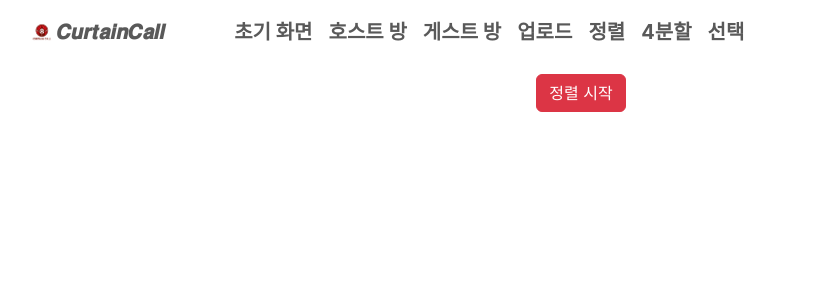
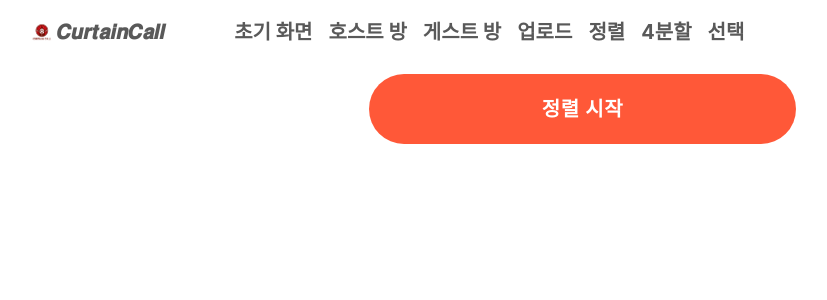
Before and after one commit to CSID-DGU/2024-1-OSS-team-1-curtaincall, a React (Create React App) app in the folder front/: page /sort in a window 1280 px wide. Shown: the top 300 px of the page, without its empty margins (59-886 px from the left). Built offline with nearby package versions, Linux system fonts and the light colour scheme.

Commit message:
Style : sort페이지 컴포넌트 분리

```diff
--- /dev/null
+++ b/front/src/component/SortPageComp/SortButton.js
@@ -0,0 +1,51 @@
+import React, { useState } from 'react';
+import { Button, ThemeProvider, CircularProgress } from '@mui/material';
+import { useNavigate } from 'react-router-dom';
+import { SBTheme } from './Theme/SBTheme';
+import localuri from '../../pages/localuri.js';
+
+const SortButton = ({ children }) => {
+    const [loading, setLoading] = useState(false);
+    const navigate = useNavigate();
+
+    const handleClick = () => {
+        if (loading) return;
+        setLoading(true);
+
+        fetch('http://' + localuri + ':8000/Algorithm_cv2/test/', {
+            method: 'GET',
+        })
+            .then(response => {
+                setLoading(false);
+                if (response.ok) {
+                    navigate('/quater');
+                } else {
+                    throw new Error('Something went wrong during the upload.');
+                }
+            })
+            .catch(error => {
+                setLoading(false);
+                console.error('An error occurred:', error);
+            });
+    };
+
+    return (
+        <ThemeProvider theme={SBTheme}>
+            <Button
+                onClick={handleClick}
+                disabled={loading}
+                sx={{
+                    backgroundColor: loading ? '#ffa793' : '#ff5838',
+                    color: 'white',
+                    '&:hover': {
+                        backgroundColor: loading ? '#ffa793' : '#ffa793'
+                    }
+                }}
+            >
+                {loading ? <CircularProgress size={24} style={{ color: 'white' }} /> : children}
+            </Button>
+        </ThemeProvider>
+    );
+};
+
+export default SortButton;
--- /dev/null
+++ b/front/src/component/SortPageComp/Theme/SBTheme.js
@@ -0,0 +1,24 @@
+import {createTheme} from "@mui/material";
+
+export const SBTheme = createTheme({
+    components: {
+        MuiButton: {
+            styleOverrides: {
+                root: {
+                    width: '33.33%',
+                    height: '70px',
+                    borderRadius: '50px',
+                    fontWeight: 'bold',
+                    fontSize: '1.25rem',
+                    position: 'relative',
+                    transition: 'background-color 0.5s ease',
+                    marginLeft: '0.25%',
+                    '@media (max-width: 768px)': {
+                        width: '66.6%',
+                        marginTop: '0.25%',
+                    }
+                },
+            }
+        }
+    }
+});
--- a/front/src/pages/Sort.js
+++ b/front/src/pages/Sort.js
@@ -1,31 +1,10 @@
-import React, { useState } from 'react';
-import { Button } from 'react-bootstrap';
-import { useNavigate } from 'react-router-dom';
-import localuri from './localuri.js';
-function Sort(){
-    // 원래는 막이 닫히는 애니메이션 같은 거 여기다 넣고 싶었는데...
-    // 애니메이션 효과가 중요한 게 아니니까...
-    const navigate = useNavigate();
+import React from 'react';
+import SortButton from '../component/SortPageComp/SortButton'; // 적절한 경로로 변경
 
-    const startSort = () => {
-        fetch('http://' + localuri + ':8000/Algorithm_cv2/test/', {
-        method: 'GET',
-      })
-      .then(response => {
-        if (response.ok) {
-          navigate('/quater');
-        } else {
-          throw new Error('Something went wrong during the upload.');
-        }
-      })
-      .catch(error => {
-        console.error('An error occurred:', error);
-      });
-    }
-
+function Sort() {
     return (
         <>
-            <Button variant="danger" onClick={startSort}>정렬 시작</Button>
+            <SortButton>정렬 시작</SortButton>
         </>
     );
 }
```
